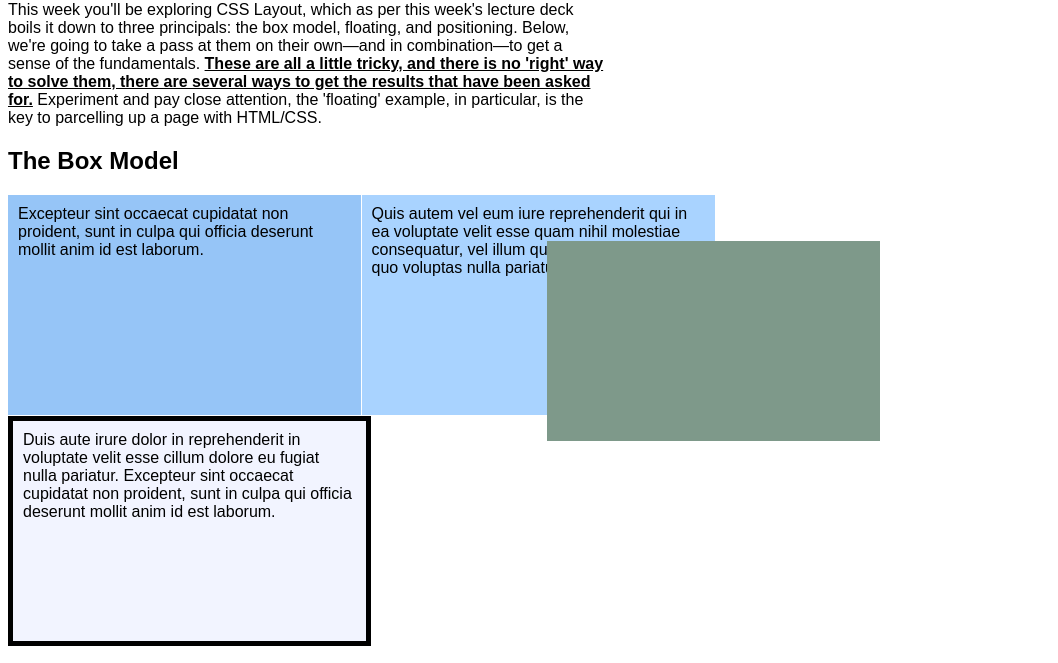
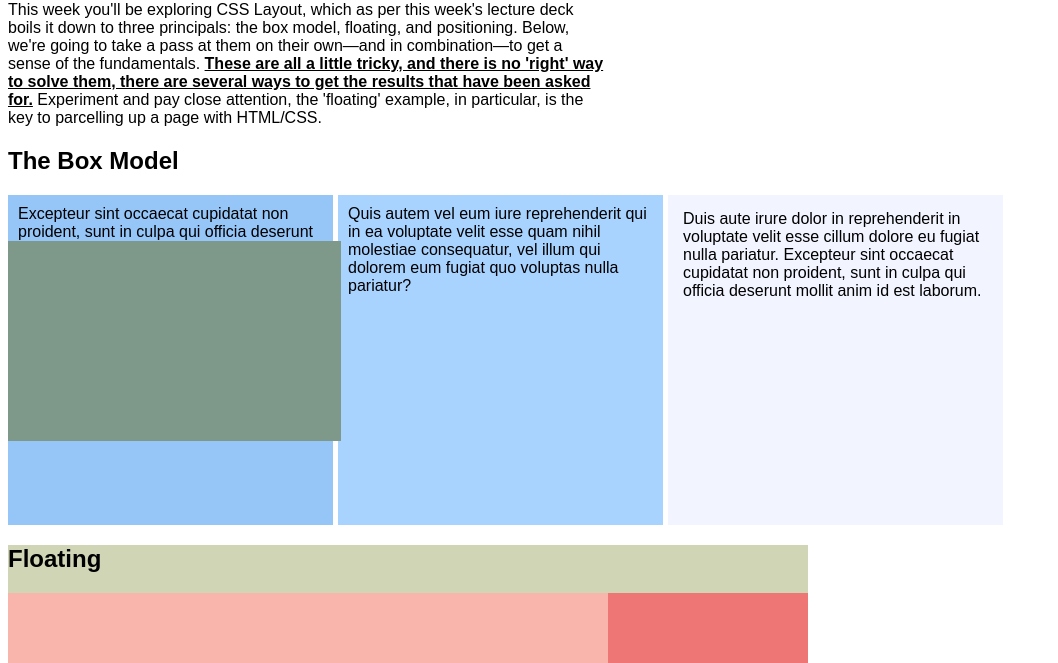
Before and after one commit to Lisa-Ho7/exercise5, a plain HTML site: page index.html in a window 1280 px wide. Shown: the part 79-742 px from the top of the page, without its empty margins (0-1058 px from the left). Drawn offline with Linux system fonts and the light colour scheme.

Commit message:
added transprency

```diff
--- a/index.html
+++ b/index.html
@@ -3,6 +3,7 @@
   <head>
     <title>Exercise 5: CSS Layout</title>
     <meta charset="utf-8">
+    <!--Made by Lisa Ho on october 24 2024 -->
   </head>
   <style>
     body {
@@ -23,35 +24,36 @@
       position: relative;
       bottom: 20px;
     }
-    #blockA, #blockB, #blockC {
-      padding: 10px;
-      height: 200px;
-    }
+
+
     #blockA {
       background-color: #96C5F7;
-      width: 333px;
-      height: 200px;
+      width: 305px;
+      height: 310px;
       display: inline;
       float: left;
-
+      padding: 10px;
     }
 
     #blockB {
       background-color: #A9D3FF;
-      width: 333px;
-      height: 200px;
+      width: 305px;
+      height: 310px;
       display: inline;
       float: left;
-      margin: 0.5px;
+      margin-left: 5px;
+      margin-right: 5px;
+      padding: 10px;
     }
 
     #blockC {
       background-color: #F2F4FF;
-      width: 333px;
-      height: 200px;
+      width: 305px;
+      height: 300px;
       display: inline;
       float: left;
-      border: 5px solid black;
+      border: 5px solid transparent;
+      padding: 10px;
     }
 
     /* Floating */
@@ -105,7 +107,7 @@
       background-color: #7E998A;
       position: fixed;
       top: 320px;
-      right: 400px;
+
     }
   </style>
 
```
